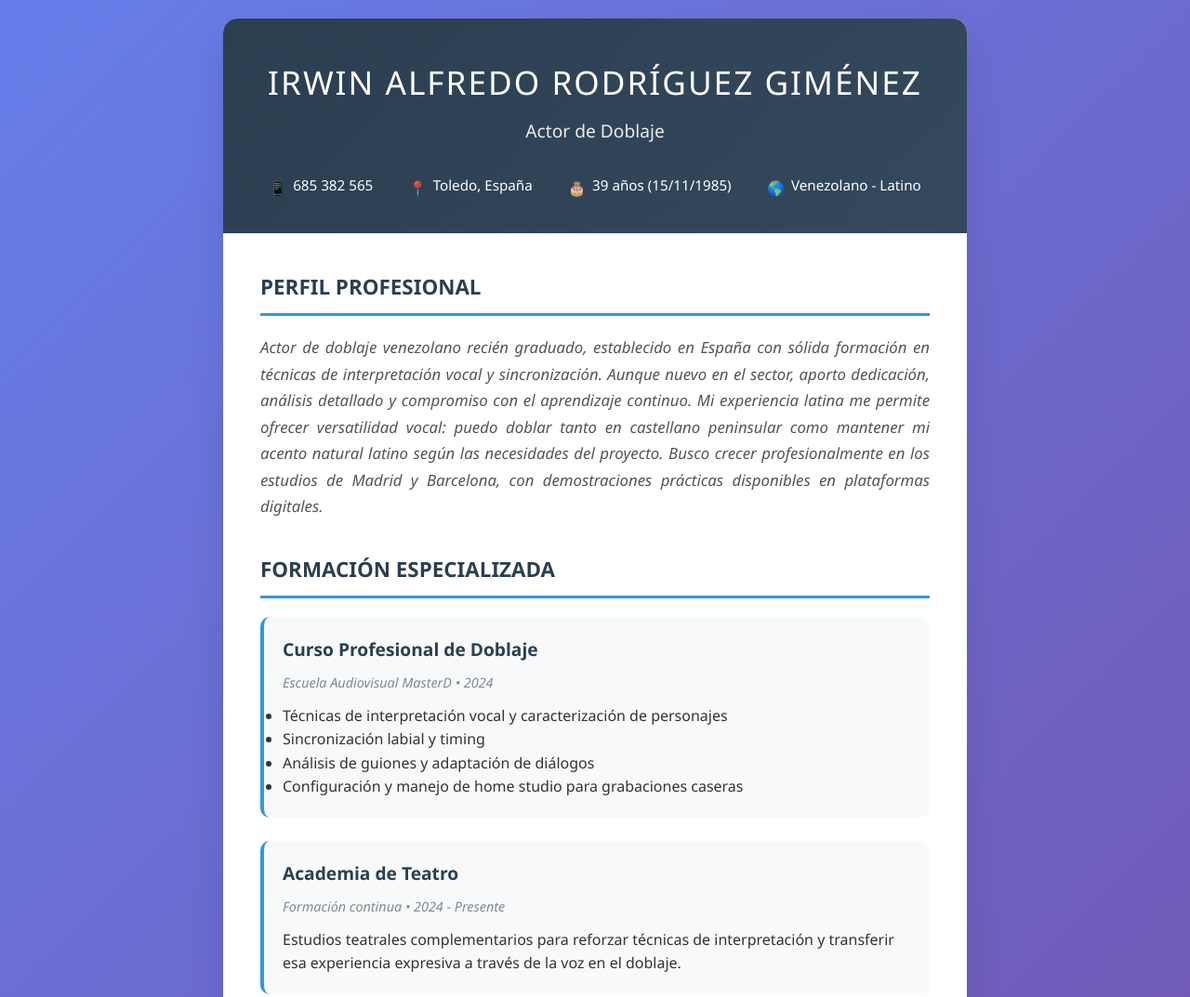
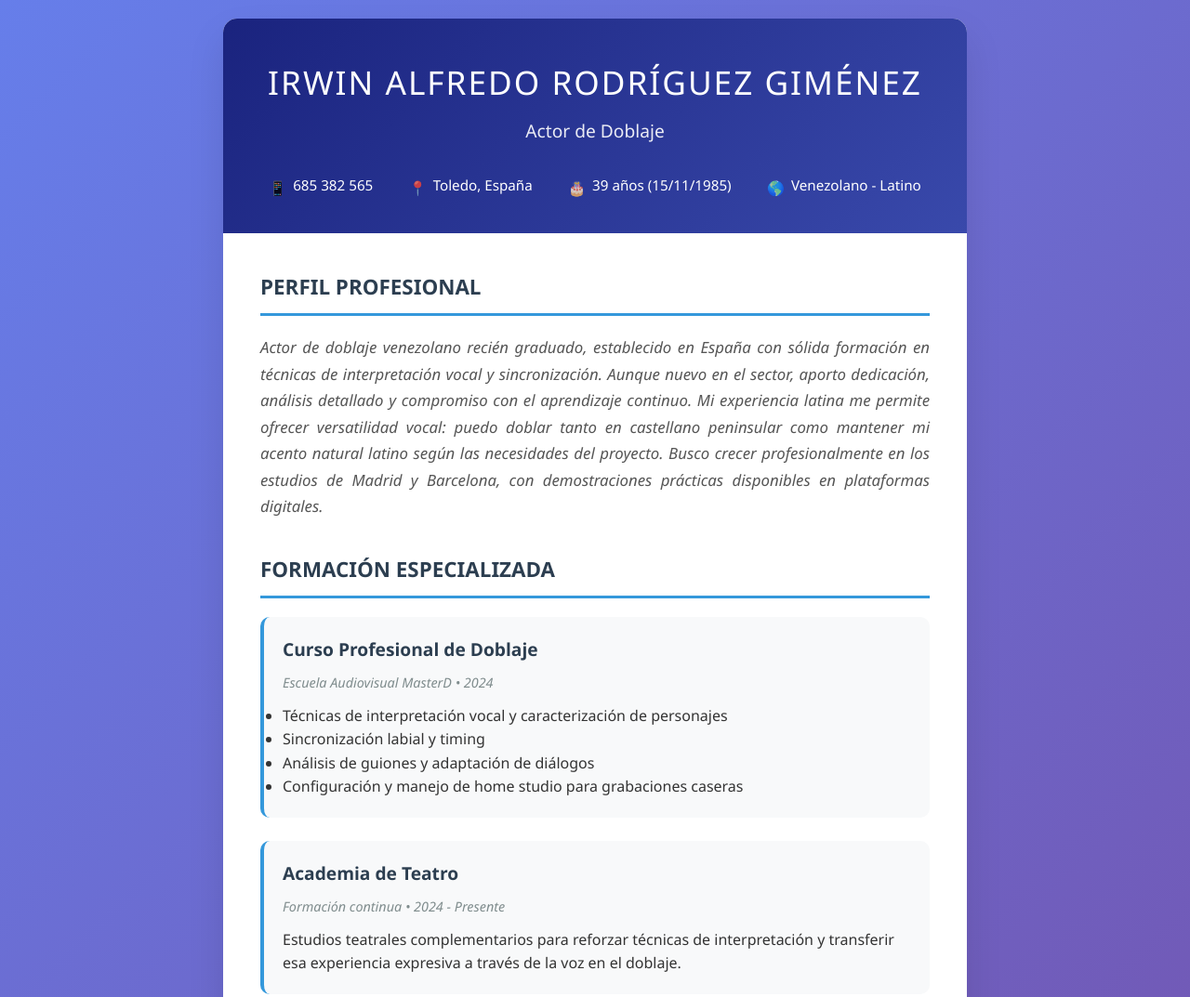
Before and after one commit to Irwin1985/cv-doblaje, a plain HTML site: page index.html in a window 1280 px wide. Shown: the top 1073 px of the page at 93% size. Drawn offline with Linux system fonts and the light colour scheme.

Commit message:
Update index.html

```diff
--- a/index.html
+++ b/index.html
@@ -30,7 +30,7 @@
         }
 
         .header {
-            background: linear-gradient(135deg, #2c3e50, #34495e);
+            background: linear-gradient(135deg, #1a237e, #3949ab);
             color: white;
             padding: 40px;
             text-align: center;
```
